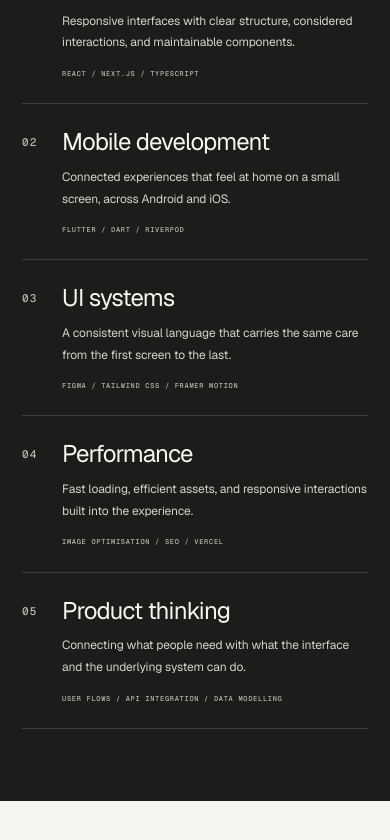
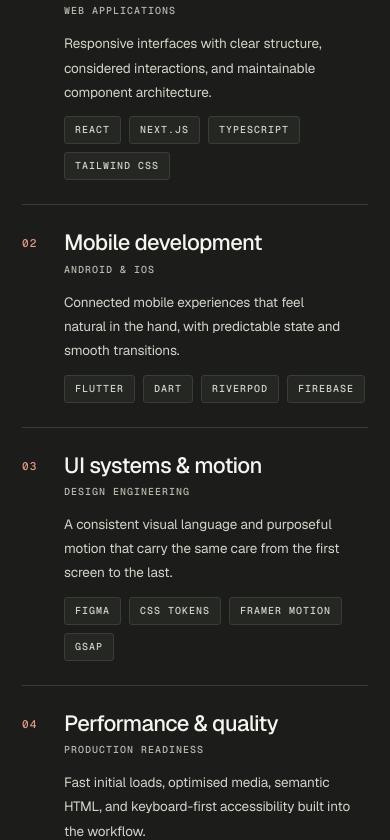
Before and after one commit to tharinduxn/tharindunimesh.com, a Next.js app: page / in a window 390 px wide. Shown: the part 8044-8884 px from the top of the page. Built offline with nearby package versions, Linux system fonts and the light colour scheme.

Commit message:
feat(expertise): redesign capability matrix and toolkit badges

```diff
--- a/app/styles/expertise.css
+++ b/app/styles/expertise.css
@@ -19,71 +19,77 @@
   color: var(--dark-muted);
 }
 .capabilities {
-  border-top: 1px solid var(--dark-line);
+  display: flex;
+  flex-direction: column;
 }
 .capability {
   display: grid;
-  grid-template-columns: 50px 1fr 1.2fr 35px;
+  grid-template-columns: 44px 1fr 1.2fr 1fr;
   align-items: start;
-  gap: 30px;
-  padding-block: 28px;
+  gap: 28px;
+  padding-block: 30px;
   border-bottom: 1px solid var(--dark-line);
 }
 .capability-index {
-  color: var(--dark-muted);
+  color: var(--dark-accent);
   padding-top: 6px;
 }
-.capability h3 {
-  font-size: 27px;
-  letter-spacing: -0.035em;
+.capability-heading h3 {
+  font-size: 25px;
+  letter-spacing: var(--tracking-subhead);
   line-height: 1.2;
-  font-weight: 400;
+  font-weight: 500;
 }
-.capability p {
-  font-size: 13px;
+.capability-scope {
+  display: block;
+  margin-top: 6px;
+  color: var(--dark-muted);
+  font-size: 10px;
+}
+.capability-detail {
+  font-size: 14px;
   color: var(--dark-subtle);
   line-height: 1.8;
-  max-width: 370px;
+  max-width: 44ch;
 }
-.capability div > .eyebrow {
-  display: block;
-  font-size: 8px;
-  color: var(--dark-muted);
-  margin-top: 14px;
+.capability-tools {
+  display: flex;
+  flex-wrap: wrap;
+  justify-content: flex-end;
+  gap: 8px;
 }
-.capability-symbol {
-  font-size: 22px;
-  color: var(--dark-muted);
-  text-align: right;
+.capability-tools span {
+  padding: 5px 10px;
+  border: 1px solid var(--dark-line);
+  border-radius: var(--radius-xs);
+  background: var(--dark-surface);
+  color: var(--dark-subtle);
+  font-size: 10px;
 }
 @media (max-width: 1000px) {
   .capability {
-    grid-template-columns: 30px 1fr 1.1fr;
-    gap: 20px;
+    grid-template-columns: 36px 1fr 1.2fr;
+    gap: 18px 24px;
   }
-  .capability-symbol {
-    display: none;
-  }
-  .capability h3 {
-    font-size: 23px;
+  .capability-tools {
+    grid-column: 2 / -1;
+    justify-content: flex-start;
   }
 }
 @media (max-width: 600px) {
   .capability {
-    grid-template-columns: 25px 1fr;
-    gap: 10px 15px;
+    grid-template-columns: 28px 1fr;
+    gap: 12px 14px;
     padding-block: 24px;
   }
-  .capability > div {
+  .capability-detail,
+  .capability-tools {
     grid-column: 2;
   }
-  .capability h3 {
-    font-size: 24px;
+  .capability-heading h3 {
+    font-size: 22px;
   }
-  .capability p {
-    font-size: 12px;
-  }
-  .capability div > .eyebrow {
-    font-size: 7px;
+  .capability-detail {
+    font-size: 13.5px;
   }
 }
--- a/components/expertise.tsx
+++ b/components/expertise.tsx
@@ -1,31 +1,38 @@
 const capabilities = [
   {
     title: "Frontend engineering",
+    scope: "Web applications",
     detail:
-      "Responsive interfaces with clear structure, considered interactions, and maintainable components.",
-    tools: "React / Next.js / TypeScript",
+      "Responsive interfaces with clear structure, considered interactions, and maintainable component architecture.",
+    tools: ["React", "Next.js", "TypeScript", "Tailwind CSS"],
   },
   {
     title: "Mobile development",
-    detail: "Connected experiences that feel at home on a small screen, across Android and iOS.",
-    tools: "Flutter / Dart / Riverpod",
+    scope: "Android & iOS",
+    detail:
+      "Connected mobile experiences that feel natural in the hand, with predictable state and smooth transitions.",
+    tools: ["Flutter", "Dart", "Riverpod", "Firebase"],
   },
   {
-    title: "UI systems",
+    title: "UI systems & motion",
+    scope: "Design engineering",
     detail:
-      "A consistent visual language that carries the same care from the first screen to the last.",
-    tools: "Figma / Tailwind CSS / Framer Motion",
+      "A consistent visual language and purposeful motion that carry the same care from the first screen to the last.",
+    tools: ["Figma", "CSS Tokens", "Framer Motion", "GSAP"],
   },
   {
-    title: "Performance",
+    title: "Performance & quality",
+    scope: "Production readiness",
     detail:
-      "Fast loading, efficient assets, and responsive interactions built into the experience.",
-    tools: "Image optimisation / SEO / Vercel",
+      "Fast initial loads, optimised media, semantic HTML, and keyboard-first accessibility built into the workflow.",
+    tools: ["Core Web Vitals", "WCAG 2.2 AA", "Playwright", "Vercel"],
   },
   {
-    title: "Product thinking",
-    detail: "Connecting what people need with what the interface and the underlying system can do.",
-    tools: "User flows / API integration / Data modelling",
+    title: "Product & full-stack",
+    scope: "End-to-end delivery",
+    detail:
+      "Connecting what people need on screen with authentication, data storage, payments, and transactional email.",
+    tools: ["Supabase", "PayHere", "Resend", "Gemini AI"],
   },
 ];
 
@@ -45,23 +52,26 @@ export function Expertise() {
             </h2>
           </div>
           <p>
-            The right tools matter.
-            <br />
-            Knowing what to do with them matters more.
+            The right tools matter. Knowing how to combine them around a real user problem matters
+            more.
           </p>
         </div>
         <div className="capabilities">
           {capabilities.map((capability, index) => (
             <div className="capability" data-reveal key={capability.title}>
               <span className="eyebrow capability-index">0{index + 1}</span>
-              <h3>{capability.title}</h3>
-              <div>
-                <p>{capability.detail}</p>
-                <span className="eyebrow">{capability.tools}</span>
+              <div className="capability-heading">
+                <h3>{capability.title}</h3>
+                <span className="eyebrow capability-scope">{capability.scope}</span>
               </div>
-              <span className="capability-symbol" aria-hidden="true">
-                ↗
-              </span>
+              <p className="capability-detail">{capability.detail}</p>
+              <div className="capability-tools" aria-label={`${capability.title} toolkit`}>
+                {capability.tools.map((tool) => (
+                  <span key={tool} className="eyebrow">
+                    {tool}
+                  </span>
+                ))}
+              </div>
             </div>
           ))}
         </div>
```
